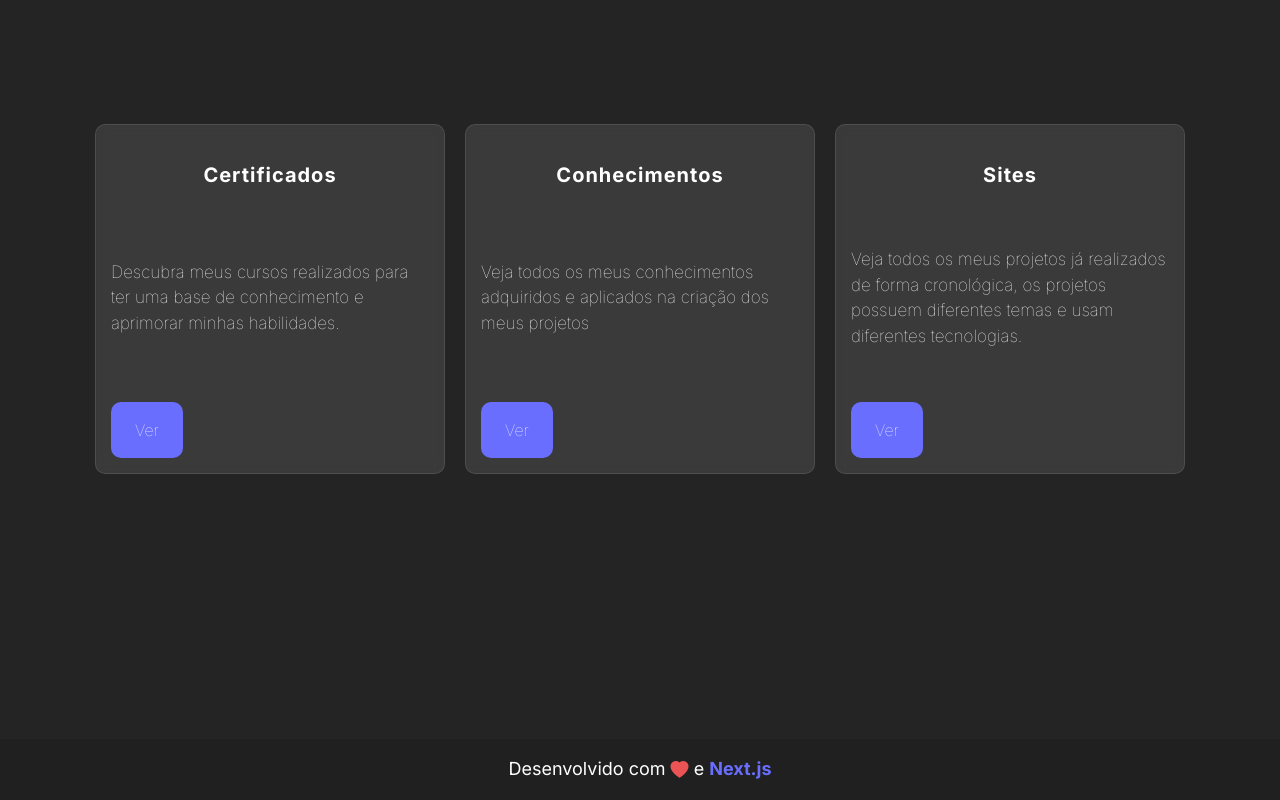
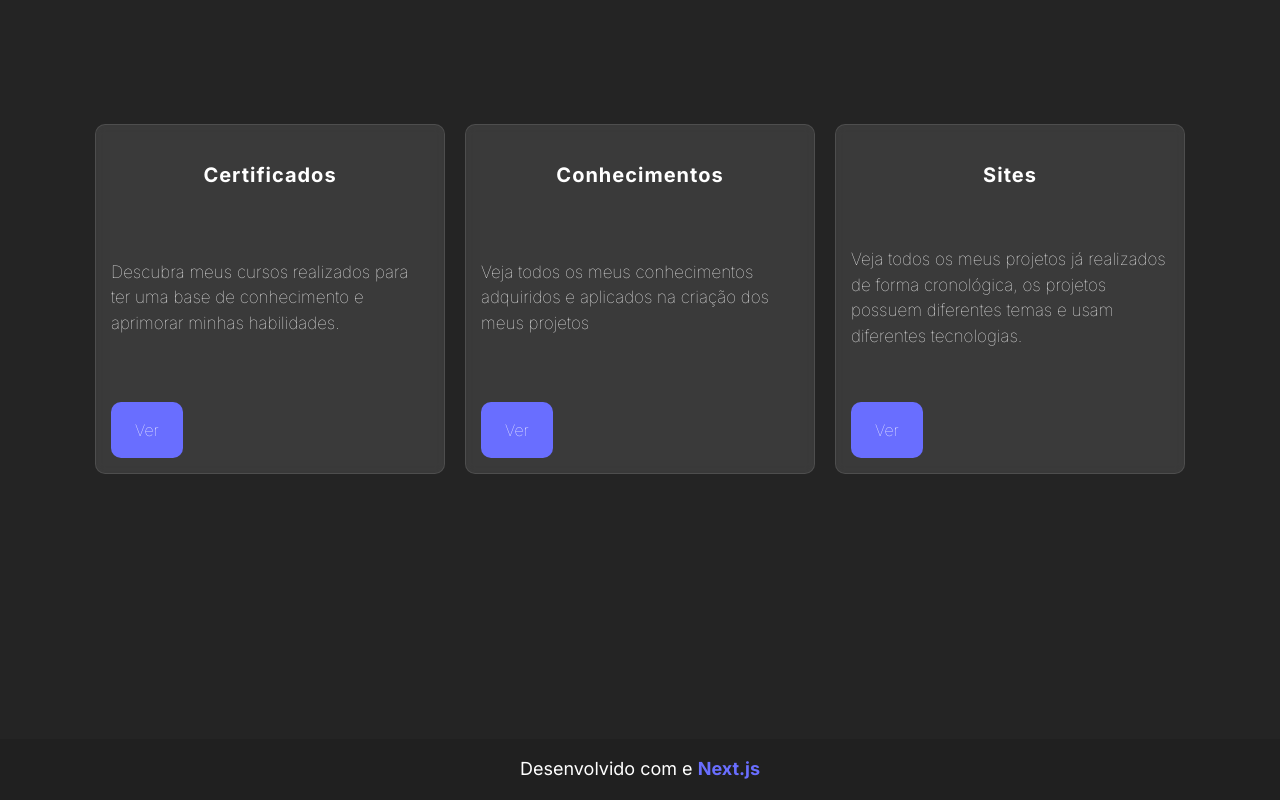
Before and after one commit to victor-kiss/ssik824, a Next.js app: page / in a window 1280 px wide. Shown: the part 1067-1867 px from the top of the page. Built offline with nearby package versions, Linux system fonts and the light colour scheme.

Commit message:
update root layout

```diff
--- a/src/app/layout.tsx
+++ b/src/app/layout.tsx
@@ -19,7 +19,6 @@ export default function RootLayout({
   return (
     <html lang="pt-br">
       <head>
-        <link rel="stylesheet" href="https://cdn.jsdelivr.net/npm/bootstrap-icons@1.10.3/font/bootstrap-icons.css"/>
         <meta name="p:domain_verify" content="ae78aae05c72e57e168bfb14302ac101"/>
       </head>
       <body className={inter.className} id="bg-dark">
```
